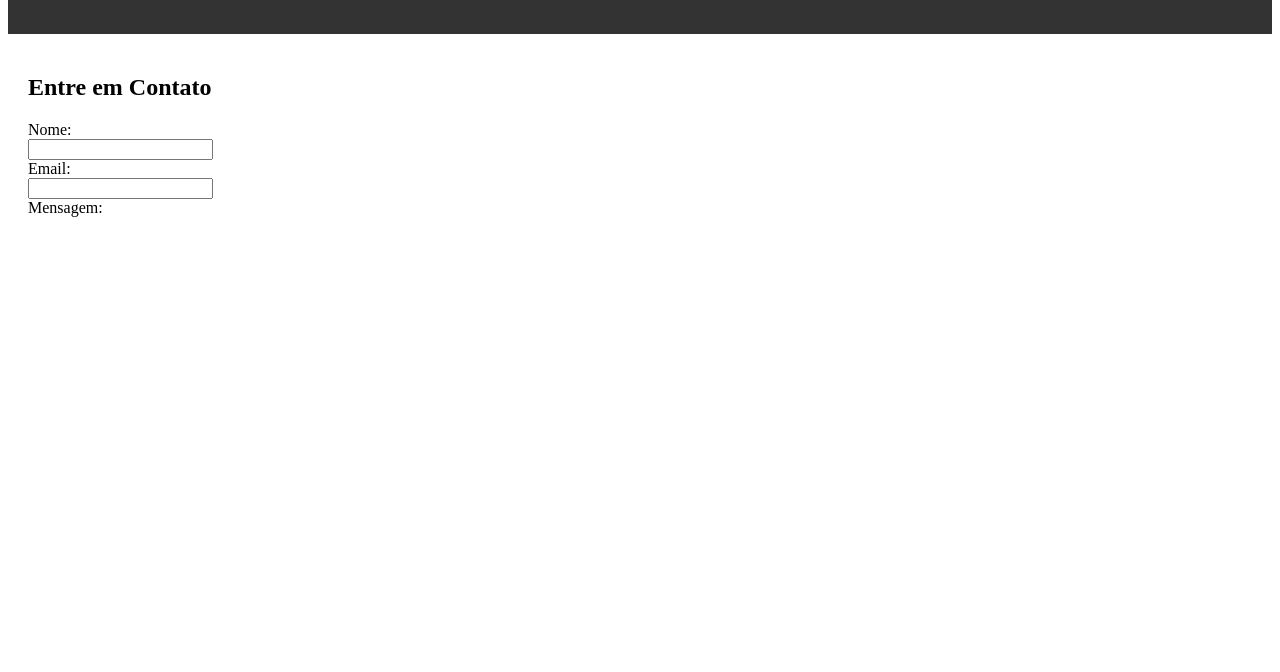
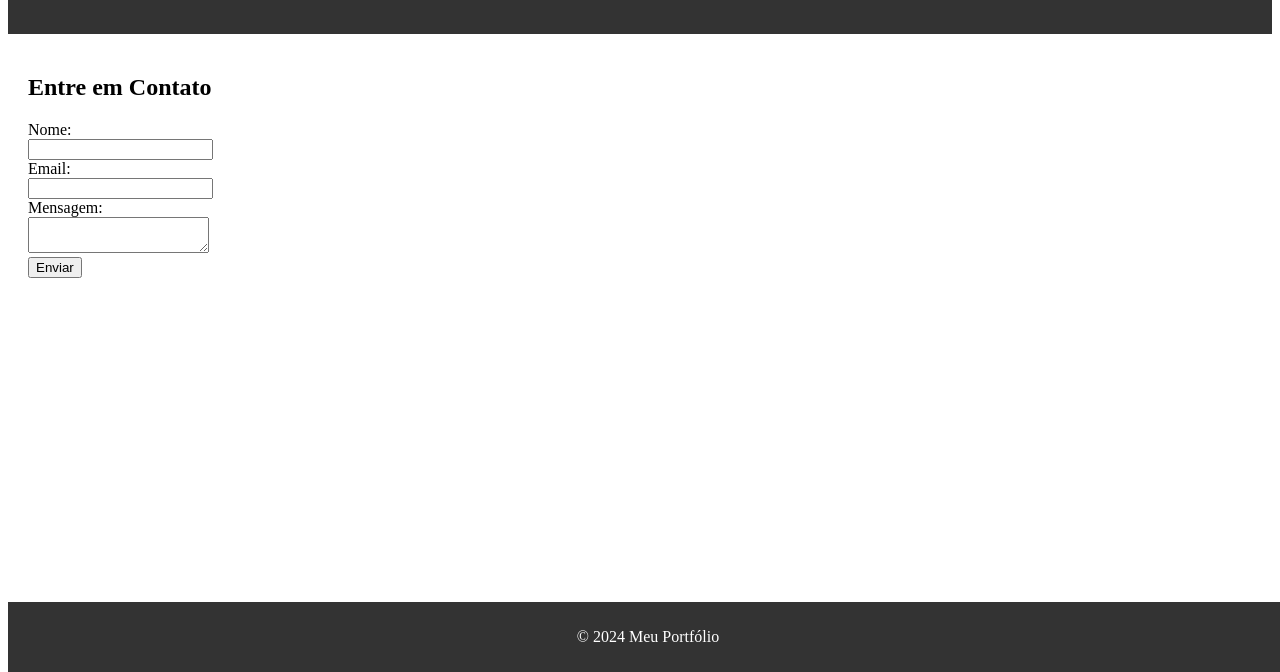
Before and after one commit to RodineiRolim/Trabalho---Uninter, a plain HTML site: page contato.html in a window 1280 px wide. Shown: the part 128-800 px from the top of the page. Drawn offline with Linux system fonts and the light colour scheme.

Commit message:
Update contato.html

```diff
--- a/contato.html
+++ b/contato.html
@@ -27,4 +27,13 @@
             <label for="email">Email:</label><br>
             <input type="email" id="email" name="email"><br>
             <label for="mensagem">Mensagem:</label><br>
-            <textarea id="mensagem"
+            <textarea id="mensagem" name="mensagem"></textarea><br>
+            <button type="submit">Enviar</button>
+        </form>
+    </main>
+
+    <footer>
+        <p>&copy; 2024 Meu Portfólio</p>
+    </footer>
+</body>
+</html>
```
